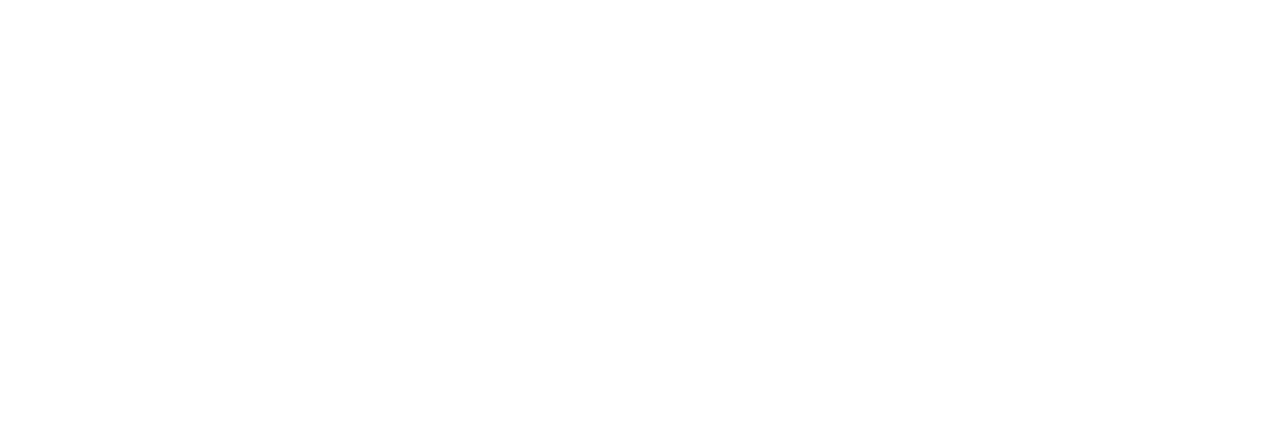
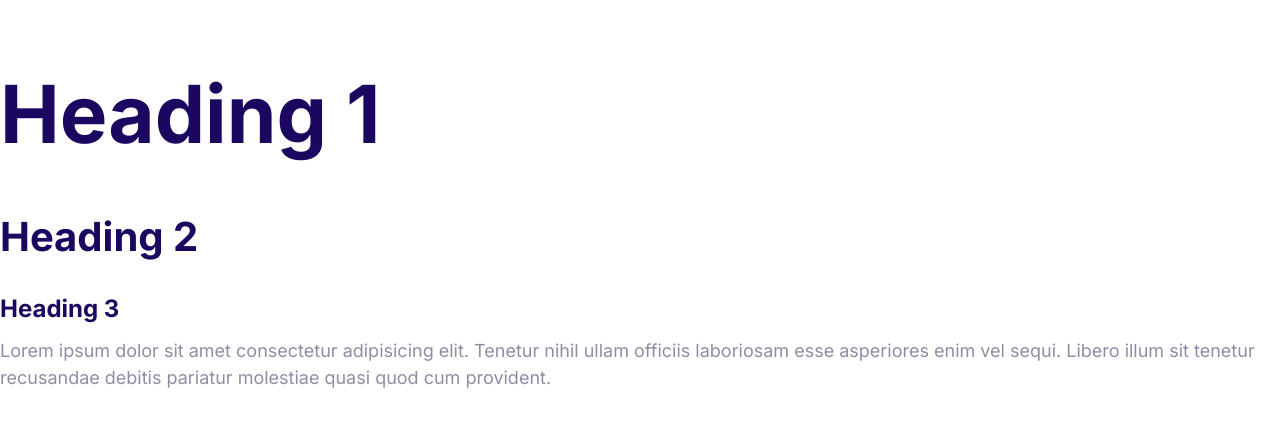
Before and after one commit to Artimoos/artimoos, a plain HTML site: page index.html in a window 1280 px wide. Drawn offline with Linux system fonts and the light colour scheme.

Commit message:
Define the style for fonts.

```diff
--- a/css/styles.css
+++ b/css/styles.css
@@ -2,6 +2,57 @@
   --color-primary: #2584ff;
   --color-secondary: #00d9ff;
   --color-accent: #ff3400;
-  --color-heading: #1b0760;
+  --color-headings: #1b0760;
   --color-body: #918ca4;
 }
+
+html {
+  /* 62.5% * font size of the html  */
+  /* 62.5% * 16 = 10 */
+  font-size: 62.5%;
+}
+
+body {
+  font-family: Inter, Arial, Helvetica, sans-serif;
+  color: var(--color-body);
+  font-size: 2.4rem;
+  line-height: 1.5;
+}
+
+h1,
+h2,
+h3 {
+  color: var(--color-headings);
+  margin-bottom: 1rem;
+}
+
+h1 {
+  font-size: 7rem;
+}
+
+h2 {
+  font-size: 4rem;
+}
+
+h3 {
+  font-size: 3rem;
+}
+
+p {
+  margin-top: 0;
+}
+
+@media screen and (min-width: 1024px) {
+  body {
+    font-size: 1.8rem;
+  }
+  h1 {
+    font-size: 8rem;
+  }
+  h2 {
+    font-size: 4rem;
+  }
+  h3 {
+    font-size: 2.4rem;
+  }
+}
--- a/index.html
+++ b/index.html
@@ -4,10 +4,20 @@
     <meta charset="UTF-8" />
     <meta name="viewport" content="width=device-width, initial-scale=1.0" />
     <title>Artimoos</title>
+    <link rel="preconnect" href="https://fonts.gstatic.com" />
+    <link
+      href="https://fonts.googleapis.com/css2?family=Inter:wght@400;700&display=swap"
+      rel="stylesheet"
+    />
     <link rel="stylesheet" href="css/normalize.css" />
     <link rel="stylesheet" href="css/styles.css" />
   </head>
   <body>
-    <img src="" alt="" />
+    <h1>Heading 1</h1>
+    <h2>Heading 2</h2>
+    <h3>Heading 3</h3>
+    Lorem ipsum dolor sit amet consectetur adipisicing elit. Tenetur nihil ullam
+    officiis laboriosam esse asperiores enim vel sequi. Libero illum sit tenetur
+    recusandae debitis pariatur molestiae quasi quod cum provident.
   </body>
 </html>
```
